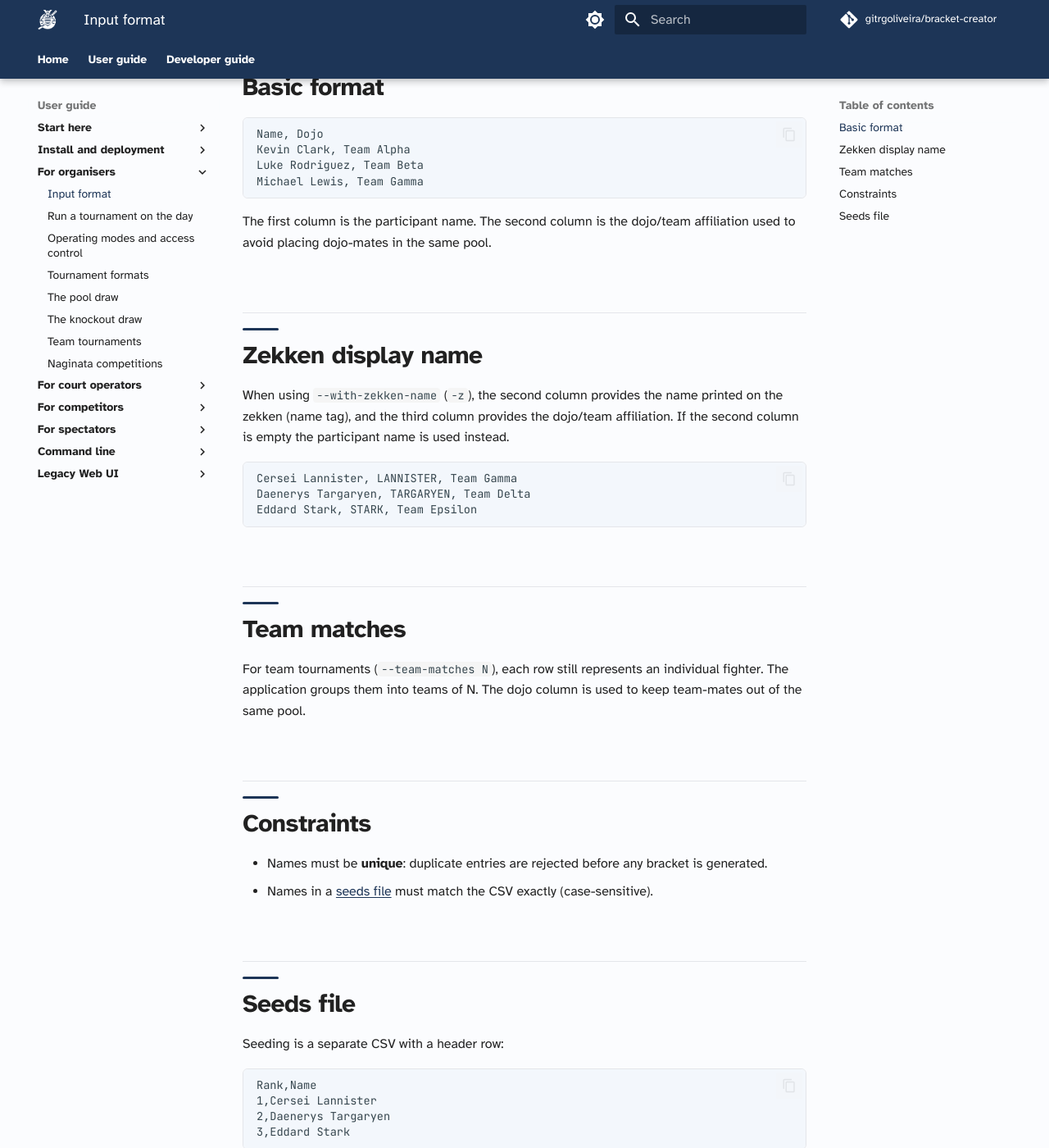
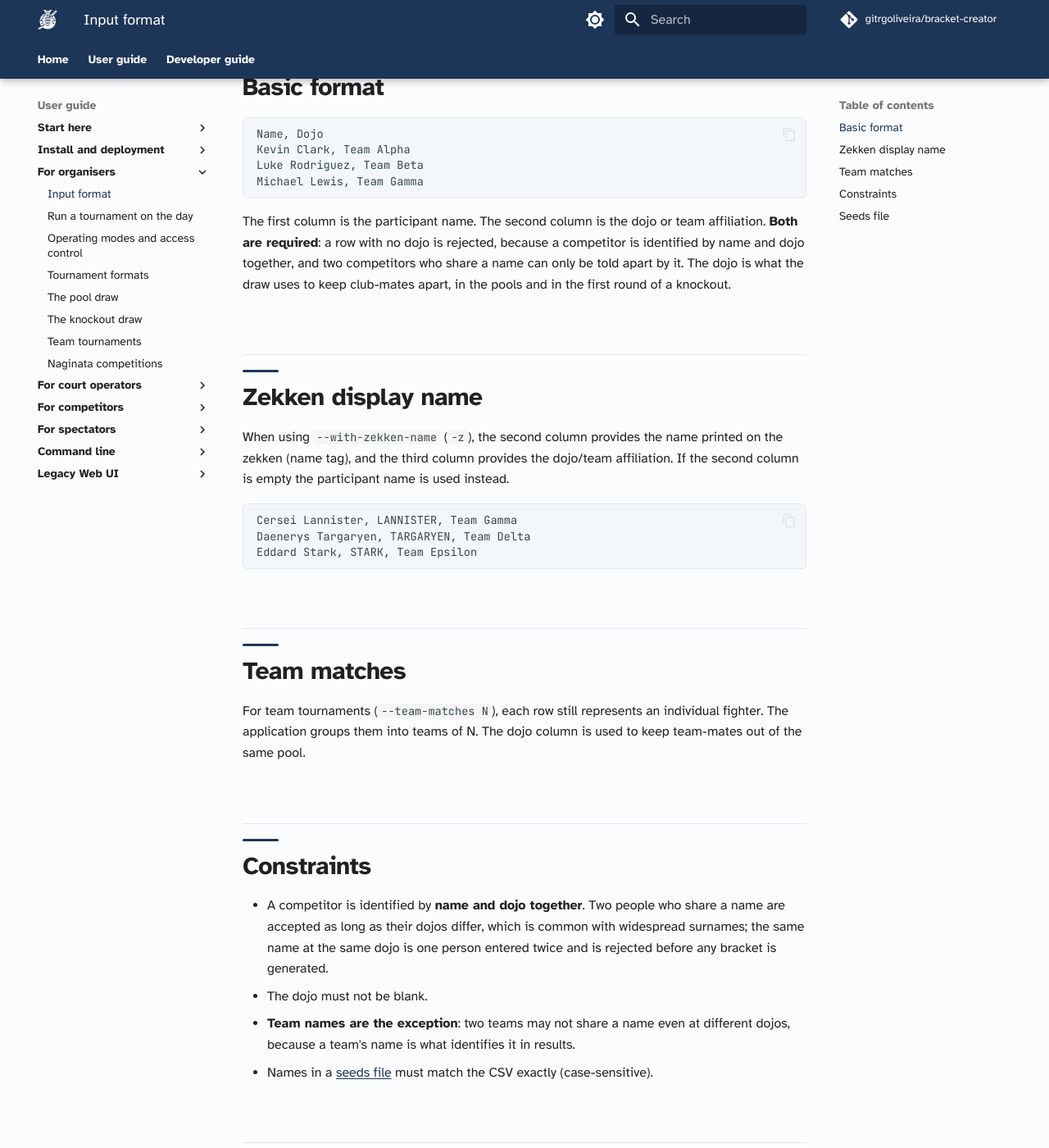
Before and after one commit to gitrgoliveira/bracket-creator, an MkDocs documentation site: the page built from docs/user-guide/organisers/input-format.md, in a window 1280 px wide and 1400 px high, scrolled down 289 px. Shown: the whole window at 82% size. Built offline with MkDocs 1.6.1 and Material for MkDocs 9.7.7, drawn with Linux system fonts in a browser that asks for light colours; comment, search, counter and statistics services are not loaded.

Commit message:
docs: document dojo separation in the knockout, and correct two stale claims
Three pages were behind the code.

knockout-draw.md said nothing about dojo at all, though the draw now
keeps club-mates out of the first round. New section: what it does, why
it matters most for a Knockout only competition (no pool phase has
separated anyone, and the draw follows roster order, which is entered a
club at a time), and the two things it never does, move a seed or force
an exchange that recreates the problem elsewhere.

pool-draw.md carried a limit that my own change had made false. It said
that if the last entrants to place are from one dojo and only one pool
has room, they share that pool. The second pass over the finished pools
exchanges them out; measured, 0 of 18 configurations still strand a
late-entered pair. Replaced with what actually limits the spread now,
which is arithmetic: a dojo with more members than there are pools must
share one. Also states that seeding costs none of it.

input-format.md declared "Names must be unique", the exact misconception
this branch exists to correct. Two competitors sharing a name at
different dojos are different people and are accepted; same name and
same dojo is one person entered twice. Records the team-name exception
and that the dojo must not be blank, which is now enforced.

Co-Authored-By: Claude Fable 5 <noreply@anthropic.com>

````diff
--- a/docs/user-guide/organisers/input-format.md
+++ b/docs/user-guide/organisers/input-format.md
@@ -11,7 +11,7 @@ Luke Rodriguez, Team Beta
 Michael Lewis, Team Gamma
 ```
 
-The first column is the participant name. The second column is the dojo/team affiliation used to avoid placing dojo-mates in the same pool.
+The first column is the participant name. The second column is the dojo or team affiliation. **Both are required**: a row with no dojo is rejected, because a competitor is identified by name and dojo together, and two competitors who share a name can only be told apart by it. The dojo is what the draw uses to keep club-mates apart, in the pools and in the first round of a knockout.
 
 ## Zekken display name
 
@@ -29,7 +29,9 @@ For team tournaments (`--team-matches N`), each row still represents an individu
 
 ## Constraints
 
-- Names must be **unique**: duplicate entries are rejected before any bracket is generated.
+- A competitor is identified by **name and dojo together**. Two people who share a name are accepted as long as their dojos differ, which is common with widespread surnames; the same name at the same dojo is one person entered twice and is rejected before any bracket is generated.
+- The dojo must not be blank.
+- **Team names are the exception**: two teams may not share a name even at different dojos, because a team's name is what identifies it in results.
 - Names in a [seeds file](../commands/create-pools.md#seeding) must match the CSV exactly (case-sensitive).
 
 ## Seeds file
````
Also changed, not shown: docs/user-guide/organisers/knockout-draw.md (+8 -0 lines), docs/user-guide/organisers/pool-draw.md (+4 -3 lines).
